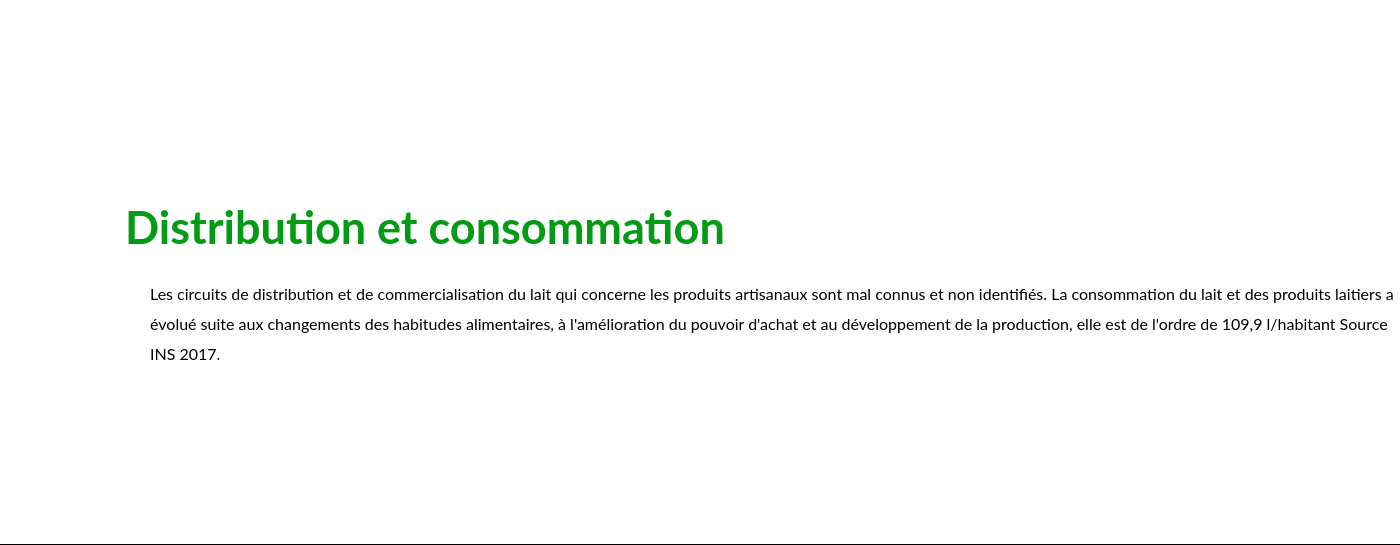
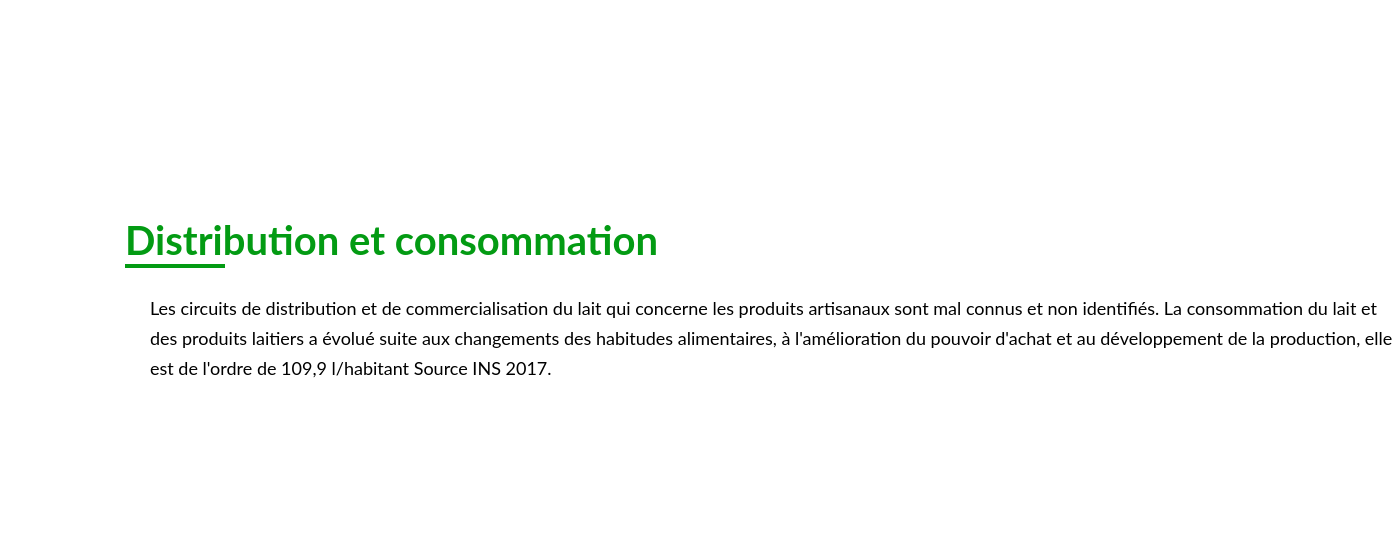
Before and after one commit to Iheb1199/GIVLAIT, a PHP site: page /lait.html in a window 1400 px wide. Shown: the part 3701-4246 px from the top of the page. Run offline with PHP 8.4, Linux system fonts and the light colour scheme.

Commit message:
Add files via upload

```diff
--- a/GIVLAIT-main/giv/lait.css
+++ b/GIVLAIT-main/giv/lait.css
@@ -31,10 +31,18 @@
   border: 2px solid var(--vgv);
   width: 200px;
   margin-left: 125px ;
-
-
-
-
+}
+.sub-line{
+  color: var(--vgv);
+  border: 2px solid var(--vgv);
+  width: 100px;
+  margin-left: 125px ;
+}
+.sub-title{
+  margin-left: 125px;
+  font-size: 40px;
+  margin-top: 175px;
+  color: var(--vgv);
 }
 .pres{
   transform: translate(0,30px);
@@ -56,7 +64,7 @@
   margin-top: 100px;
 }
 .maillons-title{
-  font-size: 45px;
+  font-size: 60px;
   margin-top: 175px;
 }
 
@@ -107,6 +115,7 @@
   width: 1250px;
   line-height: 30px;
   margin-top: 50px;
+  font-size: 18px;
 }
 
 .img-wrapper{
@@ -126,4 +135,5 @@
   width: 1250px;
   line-height: 30px;
   margin-bottom: 175px;
+  font-size: 18px;
 }
--- a/GIVLAIT-main/giv/lait.html
+++ b/GIVLAIT-main/giv/lait.html
@@ -82,13 +82,15 @@
       <img class="maillons-image border" src="images/lait_maillons.png" alt="">
     </section>
     <div class="production" style="height: 800px;">
-      <h1 class="title maillons-title">Production</h1>
+      <h5 class="sub-title">Production</h5>
+      <hr class="sub-line">
       <p class="prod-text">En Tunisie l'élevage bovin représente une composante importante dans la production agricole et dans l'économie nationale. Il a été classé parmi les secteurs prioritaires du fait qu'il génère deux produits stratégiques (lait et viande).
       </p>
       <img class="border" id="prod-pic" src="images/cow.jpg" alt="">
     </div>
     <div class="collecte">
-      <h1 class="title maillons-title">Collecte</h1>
+      <h1 class="sub-title">Collecte</h1>
+      <hr class="sub-line">
       <div class="coll-wrapper">
         <img class="border" src="images/collecte_img.jpg" >
       <p class="coll-text">
@@ -98,7 +100,8 @@
       </div>
     </div>
     <div class="transformation">
-      <h1 class="title maillons-title">Transformation</h1>
+      <h1 class="sub-title">Transformation</h1>
+      <hr class="sub-line">
       <p class="tran-text">
         Ce maillon comporte plus de 45 unités industrielles d'une capacité de transformation de 5,6 millions de litres par jours ainsi que d'un réseau de transformateurs artisanaux repartis sur toute la République.
       </p>
@@ -108,7 +111,8 @@
       </div>
     </div>
     <div class="dist-cons">
-      <h1 class="title maillons-title">Distribution et consommation</h1>
+      <h1 class="sub-title">Distribution et consommation</h1>
+      <hr class="sub-line">
       <p class="dsit-text">
         Les circuits de distribution et de commercialisation du lait qui concerne les produits artisanaux sont mal connus et non identifiés.
         La consommation du lait et des produits laitiers a évolué suite aux changements des habitudes alimentaires, à l'amélioration du pouvoir d'achat et au développement de la production, elle est de l'ordre de 109,9 l/habitant Source INS 2017.
@@ -268,52 +272,63 @@
     title[0].innerHTML = "تقديم";
     title[0].dir = "rtl";
     title[0].style.width = "125px";
-    title[0].style.marginLeft = "1185px";
+    title[0].style.marginLeft = "1150px";
     const line = document.getElementsByClassName("line");
-    line[0].style.marginLeft = "1243px";
+    line[0].style.marginLeft = "1207px";
     line[0].style.width = "67px";
     const headerText = document.getElementsByClassName("header-text");
     headerText[0].innerHTML = "يلعب قطاع الألبان في تونس دور حاسم في الاقتصاد الوطني وفي الأمن الغذائي للبلد. وهو يمثل أحد أهم القطاعات الصناعية الزراعية <br><br>يتكون القطاع من مجموعة من الروابط من الإنتاج إلى التوزيع والاستهلاك";
     headerText[0].style.fontSize = "30px";
     headerText[0].style.textAlign = "right";
-    headerText[0].style.marginLeft = "800px";
+    headerText[0].style.marginLeft = "750px";
     headerText[0].style.fontWeight = "bold";
     title[1].innerHTML = "الروابط المختلفة في القطاع";
-    title[1].style.marginLeft = "910px";
-    line[1].style.marginLeft = "1090px";
+    title[1].style.marginLeft = "760px";
+    line[1].style.marginLeft = "1066px";
     const img = document.getElementsByClassName("maillons-image");
     img[0].src = "images/maillonLait_AR.png";
-    title[2].innerHTML = "الإنتاج";
-    title[2].style.marginLeft = "1190px";
-    title[2].style.marginBottom = "100px";
+    img[0].style.marginLeft = "90px";
+    const subTitle = document.getElementsByClassName("sub-title");
+    subTitle[0].innerHTML = "الإنتاج";
+    subTitle[0].style.marginLeft = "1179px";
+    subTitle[0].style.marginBottom = "100px";
+    const subLine = document.getElementsByClassName("sub-line");
+    subLine[0].style.marginLeft = "1210px";
+    subLine[0].style.marginTop = "-100px";
+    subLine[0].style.width = "50px";
+    subLine[0].style.marginBottom = "150px";
     const prodText = document.getElementsByClassName("prod-text");
     prodText[0].innerHTML = "تمثل تربية الماشية عنصرا هاما في الإنتاج الزراعي وفي الاقتصاد الوطني. وقد تم تصنيفها ضمن القطاعات ذات الأولوية لأنها تنتج منتجين استراتيجيين (الحليب واللحوم).";
     prodText[0].style.textAlign = "right";
     prodText[0].style.fontSize = "34px";
     prodText[0].style.fontWeight = "bold";
-    title[3].innerHTML = "الجمع";
-    title[3].style.marginLeft = "1200px";
+    subTitle[1].innerHTML = "الجمع";
+    subTitle[1].style.marginLeft = "1190px";
+    subLine[1].style.marginLeft = "1212px";
+    subLine[1].style.width = "50px";
     const collText = document.getElementsByClassName("coll-text");
     collText[0].innerHTML = "نشاط جمع الحليب هو الحلقة الثانية في سلسلة منتجات الألبان. وهو يسمح بتثمين إنتاج الحليب بالإضافة إلى تأثيره المتتالي على تنمية القطاع. في عام 2022، يعمل ما يقرب من 234 مركزًا للتجميع (حصل 234 مركزًا على زراعة بيطرية صحية) بسعة تجميع إجمالية تتجاوز 2.9 مليون لتر من الحليب يوميًا. يمثل الحليب الذي تم جمعه أكثر من 60.9٪ من الحليب المنتج ومصدر نباتات الألبان 84.5٪ من الحليب الطازج بالقرب من مراكز التجميع.";
     collText[0].style.fontSize = "28px";
     collText[0].style.fontWeight = "bold";
     collText[0].style.textAlign = "right";
-    title[4].innerHTML = "التحويل";
-    title[4].style.marginLeft = "1170px";
+    subTitle[2].innerHTML = "التحويل";
+    subTitle[2].style.marginLeft = "1170px";
+    subLine[2].style.marginLeft = "1164px";
     const trans = document.getElementsByClassName("tran-text");
     trans[0].innerHTML = "تشمل هذه الوصلة أكثر من 45 وحدة صناعية تبلغ طاقتها التجهيزية 5.6 ملايين لتر يوميا، فضلا عن شبكة من المحولات الحرفية الموزعة في جميع أنحاء الجمهورية";
-    trans[0].style.marginLeft = "24px";
+    trans[0].style.marginLeft = "5px";
     trans[0].style.textAlign = "right";
     trans[0].style.fontWeight = "bold";
     trans[0].style.fontSize = "30px";
-    title[5].innerHTML = "التوزيع والاستهلاك";
-    title[5].style.marginLeft = "1016px";
+    subTitle[3].innerHTML = "التوزيع والاستهلاك";
+    subTitle[3].style.marginLeft = "1016px";
+    subLine[3].style.marginLeft = "1160px";
     const dist = document.getElementsByClassName("dsit-text");
     dist[0].innerHTML = "قنوات توزيع وتسويق الحليب للمنتجات الحرفية غير معروفة وغير محددة. تطور استهلاك الحليب ومنتجات الألبان بسبب التغيرات في عادات الأكل، وتحسين القوة الشرائية وتطوير الإنتاج، وهو في حدود 109.9 لتر/ نسمة المصدر ";
-    dist[0].style.fontSize = "25px";
+    dist[0].style.fontSize = "30px";
     dist[0].style.fontWeight = "bold";
     dist[0].style.textAlign = "right";
-    dist[0].style.marginLeft = "36px";
+    dist[0].style.marginLeft = "5px";
     const ft = document.getElementsByTagName("footer");
     ft[0].style.height = "775px";
     const ct = document.getElementById("ct");
@@ -421,5 +436,6 @@
     Larabe();
   }
 
+
 </script>
 </html>
```
